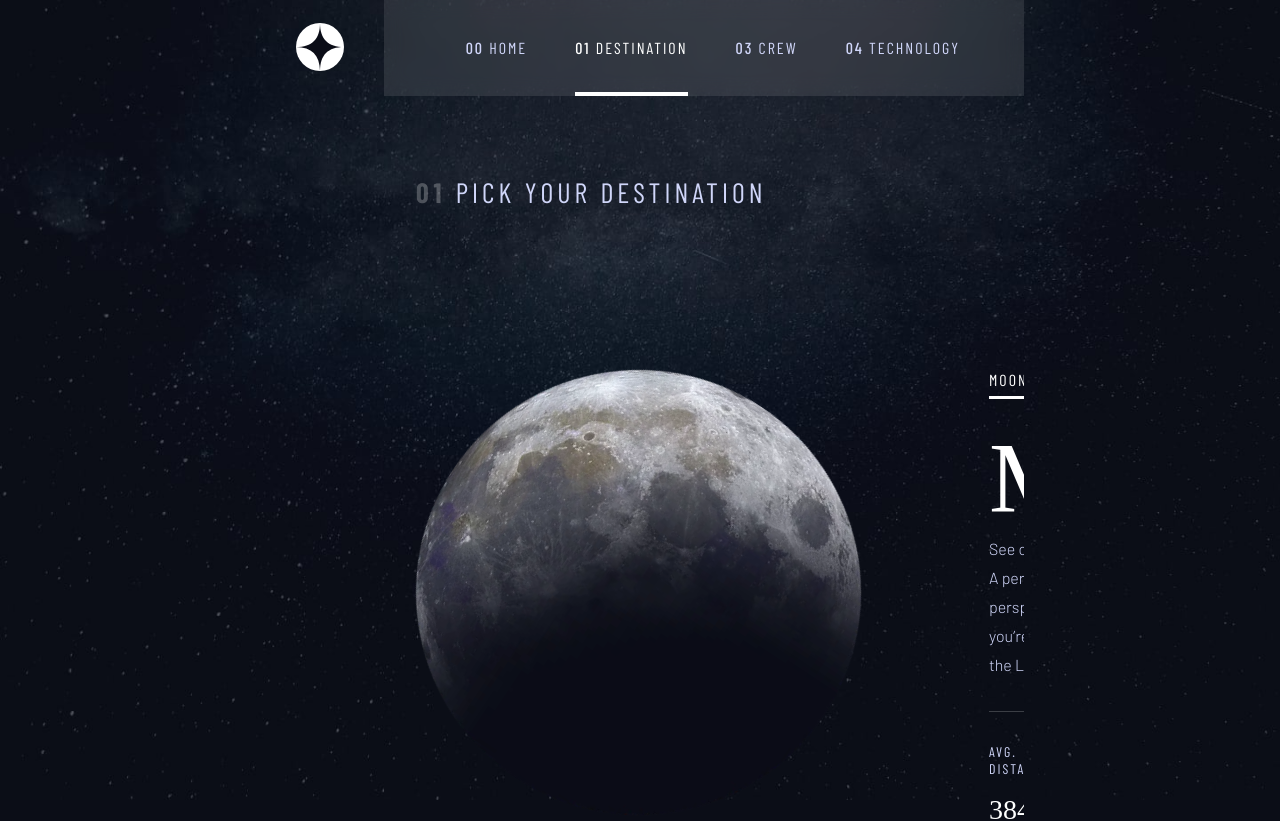
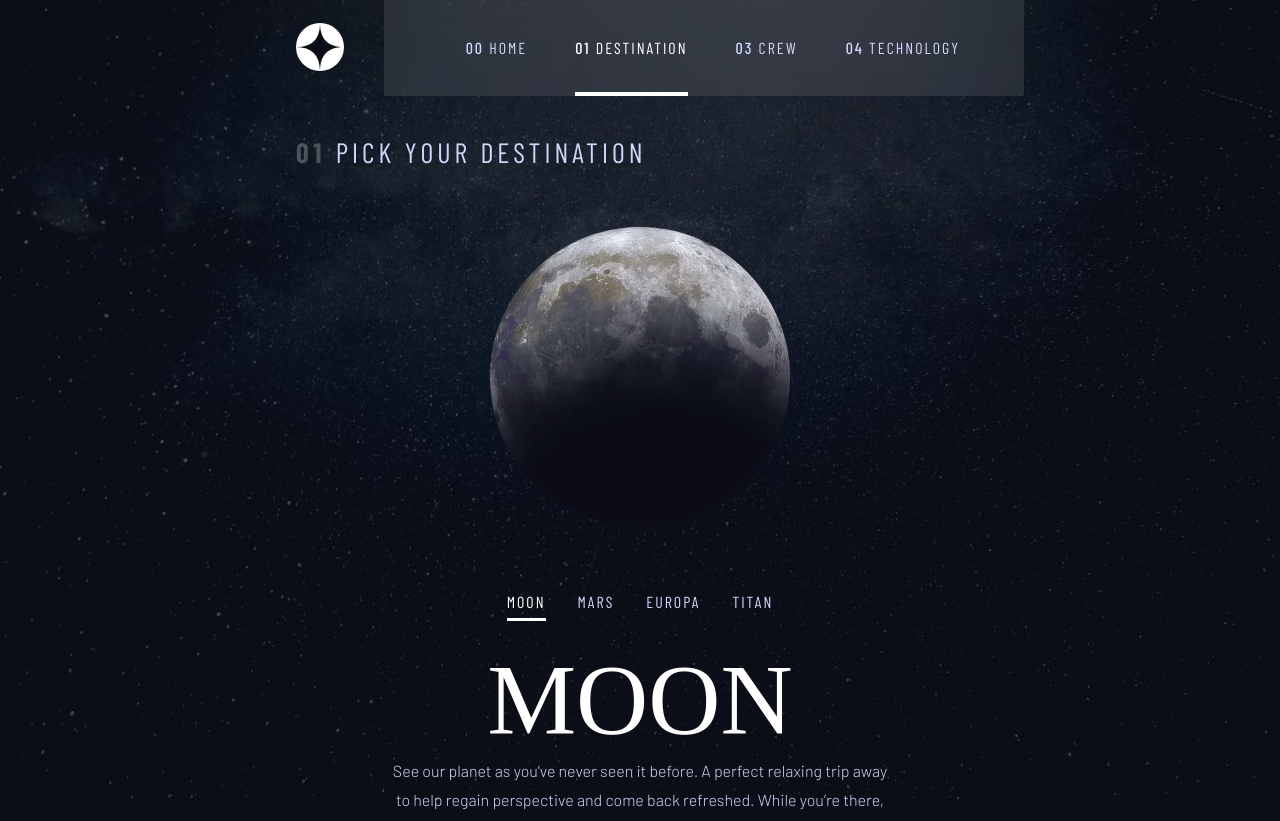
Before and after one commit to aminetiouk/space-tourism-website, a React (Vite) app: page /destination in a window 1280 px wide. Shown: the top 821 px of the page. Built offline with nearby package versions, Linux system fonts and the light colour scheme; a web font is replaced by a local one.

Commit message:
style(destination): refactor layout for responsive design and move rotate animation to global scope

```diff
--- a/src/App.css
+++ b/src/App.css
@@ -65,6 +65,16 @@ input {
   --space-100: 8px;
   --space-50: 4px;
   --space-25: 2px;
+}
+
+/* Keyframes */
+@keyframes rotate {
+  0% {
+    transform: rotate(0deg);
+  }
+  100% {
+    transform: rotate(360deg);
+  }
 }
 
 /* TYPOGRAPHY */
@@ -346,14 +356,12 @@ body {
   height: 100%;
 }
 
-@keyframes rotate {
-  0% {
-    transform: rotate(0deg);
-  }
-
-  100% {
-    transform: rotate(360deg);
-  }
+.destination {
+  display: flex;
+  flex-direction: row;
+  gap: 8rem;
+  align-items: flex-start;
+  margin-top: 10rem;
 }
 
 .destination-image {
@@ -397,14 +405,6 @@ body {
   flex-direction: column;
   gap: 2rem;
   padding-right: 5.9rem;
-}
-
-.destination {
-  display: flex;
-  flex-direction: row;
-  gap: 8rem;
-  align-items: flex-start;
-  margin-top: 10rem;
 }
 
 .destination-tabs__active {
@@ -592,7 +592,6 @@ body {
   .nav-links {
     width: 800px;
   }
-
   .nav-logo {
     margin: 0 40px;
   }
@@ -612,16 +611,47 @@ body {
   .text-preset-1 {
     line-height: 1.5;
   }
-
   .button {
     margin: 0;
     margin-top: 6rem;
     left: 210px;
   }
-
   .hero-button::before {
     height: 400px;
     width: 400px;
+  }
+
+  .destination-page {
+    padding: 40px;
+    height: calc(100vh - 96px);
+    display: flex;
+    flex-direction: column;
+    gap: 24px;
+  }
+  .destination {
+    display: grid;
+    grid-template-rows: 1fr 1fr;
+    place-items: center;
+    gap: 32px;
+    margin: 0;
+  }
+  .destination-info {
+    padding-right: 0;
+    align-items: center;
+    text-align: center;
+    width: 510px;
+  }
+  .destination-image {
+    width: 300px;
+    height: auto;
+  }
+  .destination-line {
+    margin: 24px 0;
+  }
+  .destination-meta {
+    display: flex;
+    justify-content: center;
+    gap: 10rem;
   }
 }
 
@@ -644,6 +674,7 @@ body {
   .text-preset-1 {
     line-height: 1.3;
   }
+
   .hero {
     display: grid;
     align-items: center;
@@ -652,7 +683,6 @@ body {
   }
   .hero-text {
     text-align: start;
-    /* padding: 0 10rem 0 60px; */
     padding: 0 0rem 0 60px;
   }
   .button {
```
